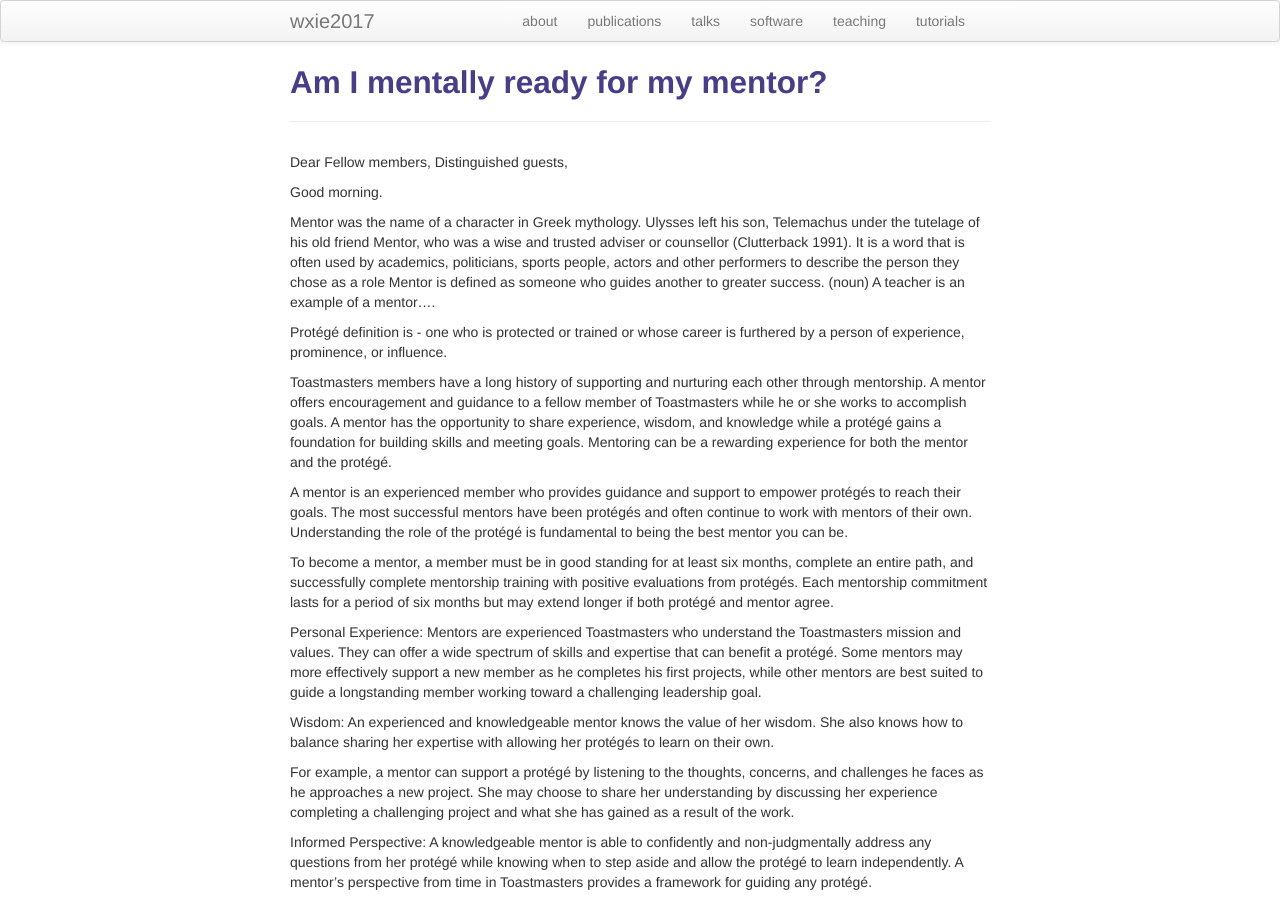
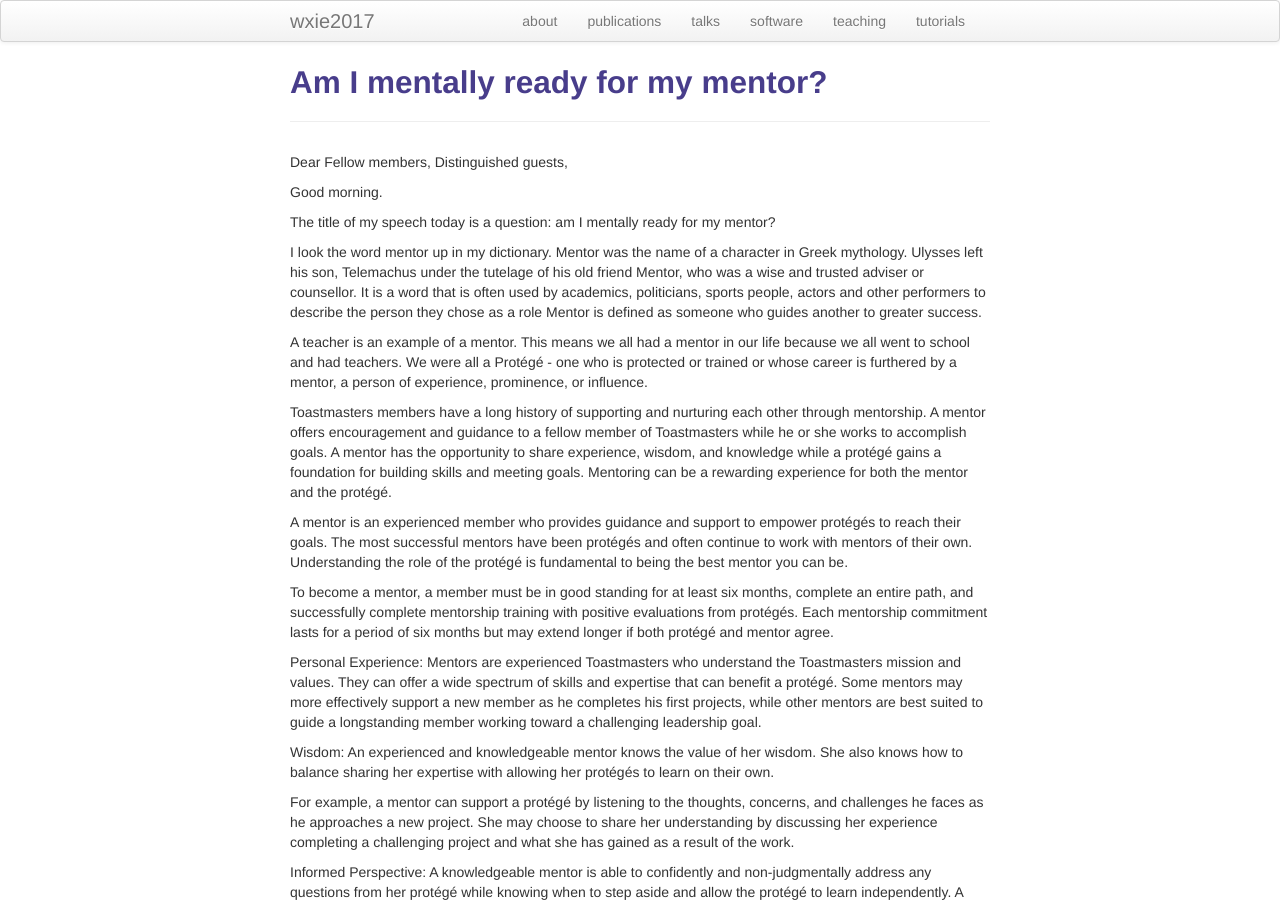
Before and after one commit to wxie2017/wxie2017.github.io, a Jekyll site: the page built from pages/speech/mentally_ready_for_mentor.md, in a window 1280 px wide and 900 px high. Built offline with Jekyll 4.4.1, drawn with Linux system fonts in a browser that asks for light colours.

```diff
--- a/pages/speech/mentally_ready_for_mentor.md
+++ b/pages/speech/mentally_ready_for_mentor.md
@@ -10,9 +10,19 @@
 
 Good morning.
 
-Mentor was the name of a character in Greek mythology. Ulysses left his son, Telemachus under the tutelage of his old friend Mentor, who was a wise and trusted adviser or counsellor (Clutterback 1991). It is a word that is often used by academics, politicians, sports people, actors and other performers to describe the person they chose as a role Mentor is defined as someone who guides another to greater success. (noun) A teacher is an example of a mentor....
+The title of my speech today is a question: am I mentally ready for my mentor?
 
-Protégé definition is - one who is protected or trained or whose career is furthered by a person of experience, prominence, or influence.
+I look the word mentor up in my dictionary. Mentor was the name of a character
+in Greek mythology. Ulysses left his son, Telemachus under the tutelage of his
+old friend Mentor, who was a wise and trusted adviser or counsellor. It is a
+word that is often used by academics, politicians, sports people, actors and
+other performers to describe the person they chose as a role Mentor is defined
+as someone who guides another to greater success.
+
+A teacher is an example of a mentor. This means we all had a mentor in our life
+because we all went to school and had teachers. We were all a Protégé - one who
+is protected or trained or whose career is furthered by a mentor, a person of
+experience, prominence, or influence.
 
 Toastmasters members have a long history of supporting and nurturing each other through mentorship. A mentor offers encouragement and guidance to a fellow member of Toastmasters while he or she works to accomplish goals. A mentor has the opportunity to share experience, wisdom, and knowledge while a protégé gains a foundation for building skills and meeting goals. Mentoring can be a rewarding experience for both the mentor and the protégé.
 
```
Also changed, not shown: pages/pubs.md (+1 -0 lines).
